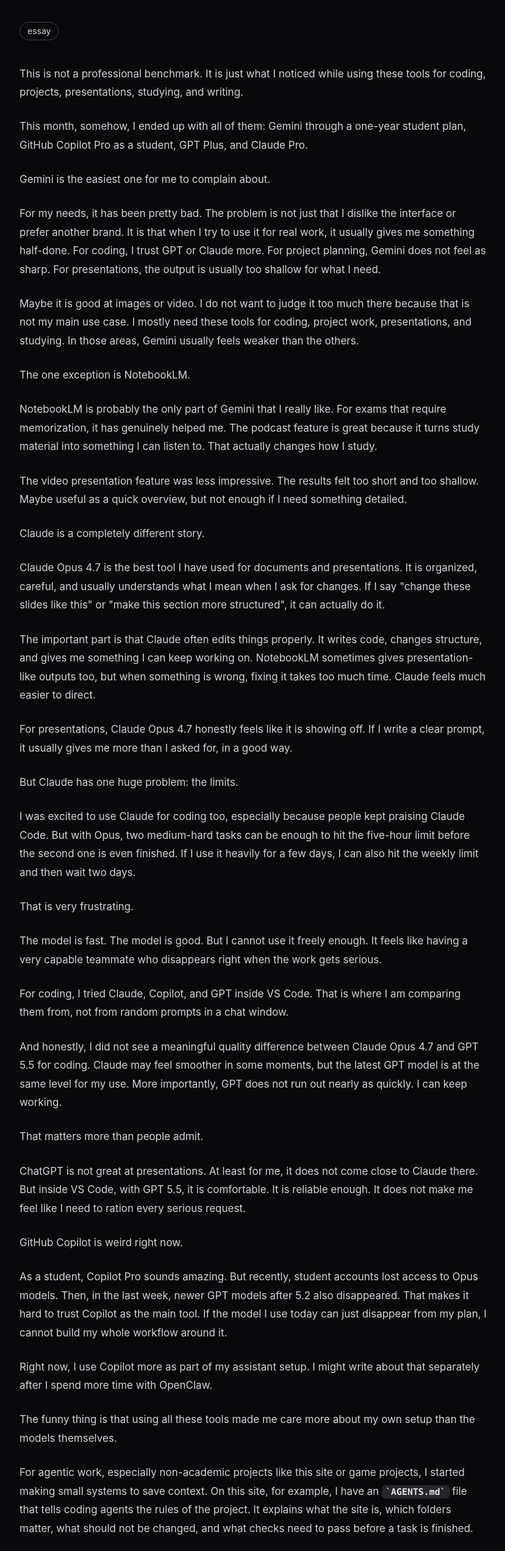
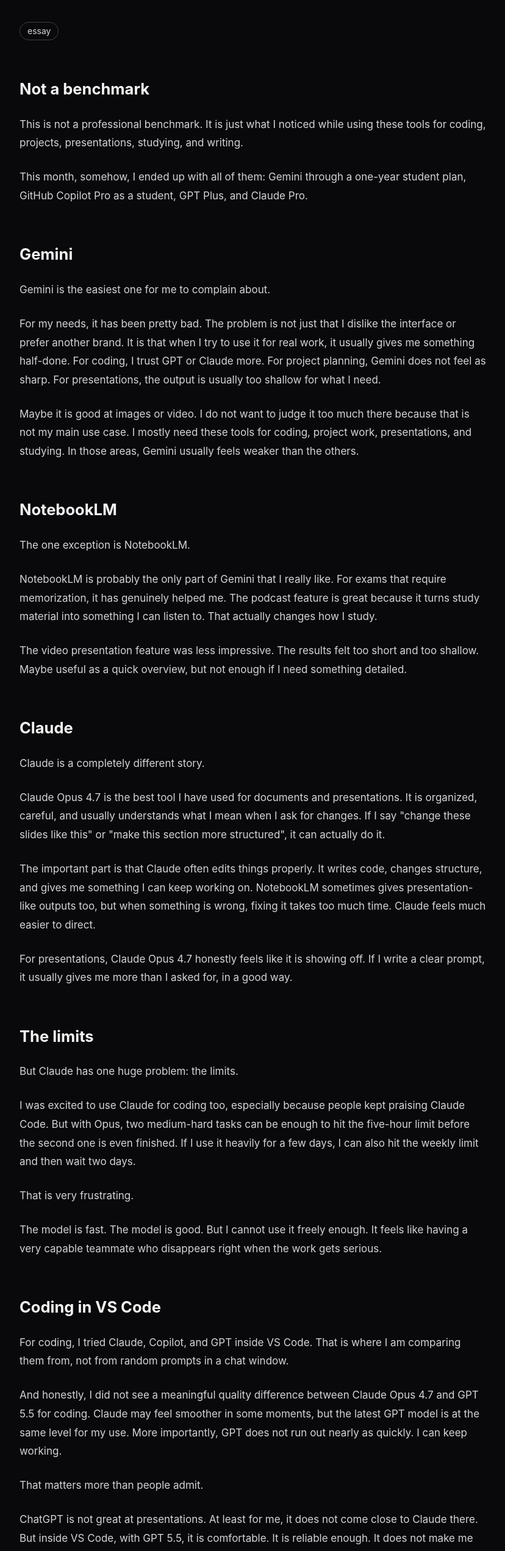
Before and after one commit to OmerZeyveli/omerzeyveli.github.io, an Astro site: page /writing/best-ai-model-you-can-actually-use in a window 1280 px wide. Shown: the part 800-3344 px from the top of the page at 61% size, without its empty margins (224-1052 px from the left). Built offline with nearby package versions, Linux system fonts and the light colour scheme; Astro itself is replaced by a stand-in of ours.

Commit message:
Add section headings to AI writing entry

```diff
--- a/src/content/writing/best-ai-model-you-can-actually-use.mdx
+++ b/src/content/writing/best-ai-model-you-can-actually-use.mdx
@@ -11,9 +11,13 @@
 archived: false
 ---
 
+## Not a benchmark
+
 This is not a professional benchmark. It is just what I noticed while using these tools for coding, projects, presentations, studying, and writing.
 
 This month, somehow, I ended up with all of them: Gemini through a one-year student plan, GitHub Copilot Pro as a student, GPT Plus, and Claude Pro.
+
+## Gemini
 
 Gemini is the easiest one for me to complain about.
 
@@ -21,11 +25,15 @@
 
 Maybe it is good at images or video. I do not want to judge it too much there because that is not my main use case. I mostly need these tools for coding, project work, presentations, and studying. In those areas, Gemini usually feels weaker than the others.
 
+## NotebookLM
+
 The one exception is NotebookLM.
 
 NotebookLM is probably the only part of Gemini that I really like. For exams that require memorization, it has genuinely helped me. The podcast feature is great because it turns study material into something I can listen to. That actually changes how I study.
 
 The video presentation feature was less impressive. The results felt too short and too shallow. Maybe useful as a quick overview, but not enough if I need something detailed.
+
+## Claude
 
 Claude is a completely different story.
 
@@ -35,6 +43,8 @@
 
 For presentations, Claude Opus 4.7 honestly feels like it is showing off. If I write a clear prompt, it usually gives me more than I asked for, in a good way.
 
+## The limits
+
 But Claude has one huge problem: the limits.
 
 I was excited to use Claude for coding too, especially because people kept praising Claude Code. But with Opus, two medium-hard tasks can be enough to hit the five-hour limit before the second one is even finished. If I use it heavily for a few days, I can also hit the weekly limit and then wait two days.
@@ -42,6 +52,8 @@
 That is very frustrating.
 
 The model is fast. The model is good. But I cannot use it freely enough. It feels like having a very capable teammate who disappears right when the work gets serious.
+
+## Coding in VS Code
 
 For coding, I tried Claude, Copilot, and GPT inside VS Code. That is where I am comparing them from, not from random prompts in a chat window.
 
@@ -51,11 +63,15 @@
 
 ChatGPT is not great at presentations. At least for me, it does not come close to Claude there. But inside VS Code, with GPT 5.5, it is comfortable. It is reliable enough. It does not make me feel like I need to ration every serious request.
 
+## GitHub Copilot
+
 GitHub Copilot is weird right now.
 
 As a student, Copilot Pro sounds amazing. But recently, student accounts lost access to Opus models. Then, in the last week, newer GPT models after 5.2 also disappeared. That makes it hard to trust Copilot as the main tool. If the model I use today can just disappear from my plan, I cannot build my whole workflow around it.
 
 Right now, I use Copilot more as part of my assistant setup. I might write about that separately after I spend more time with OpenClaw.
+
+## Context matters
 
 The funny thing is that using all these tools made me care more about my own setup than the models themselves.
 
@@ -66,6 +82,8 @@
 That also saves usage.
 
 And when every model has limits, context starts to feel expensive. A good project map can matter as much as a better prompt.
+
+## The actual answer
 
 So I do not think the question is "which AI model is the best?" anymore.
 
```
